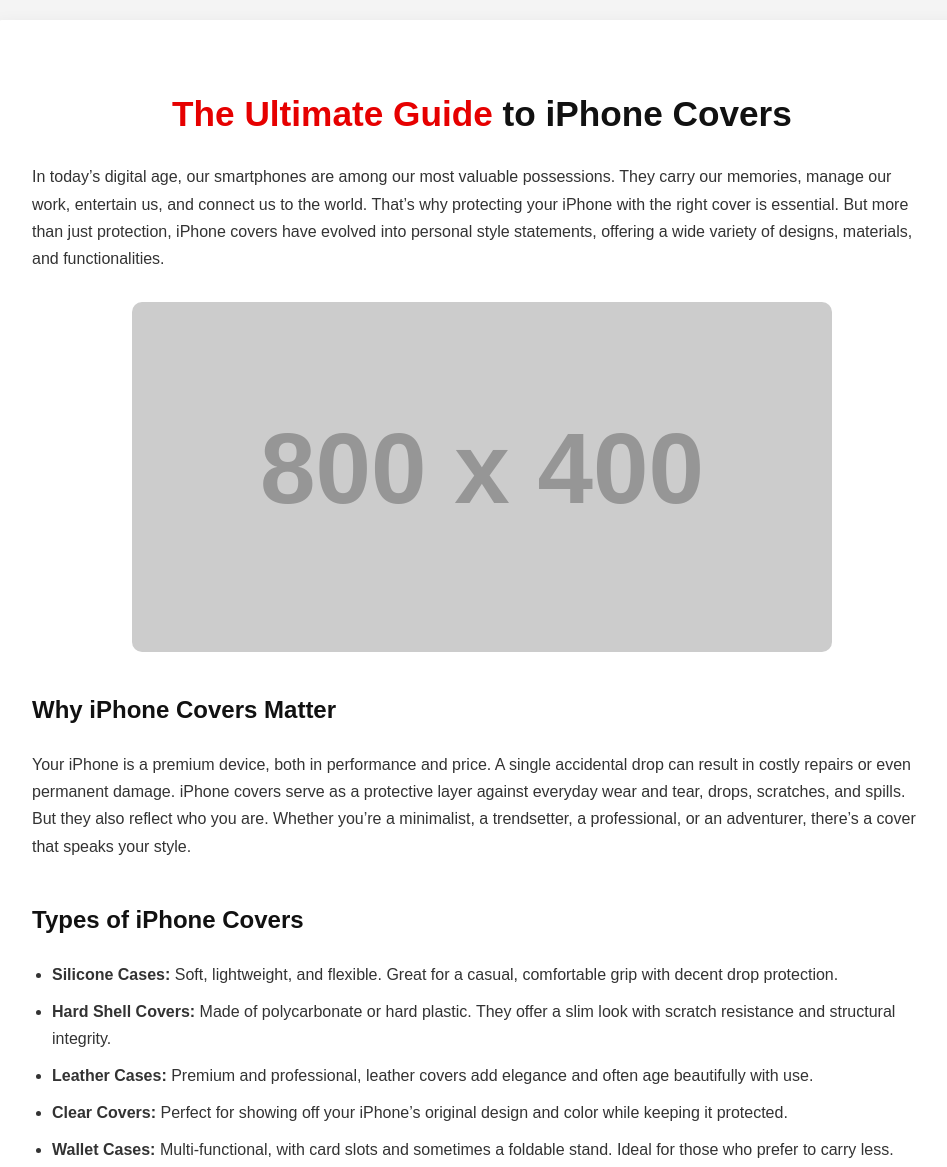
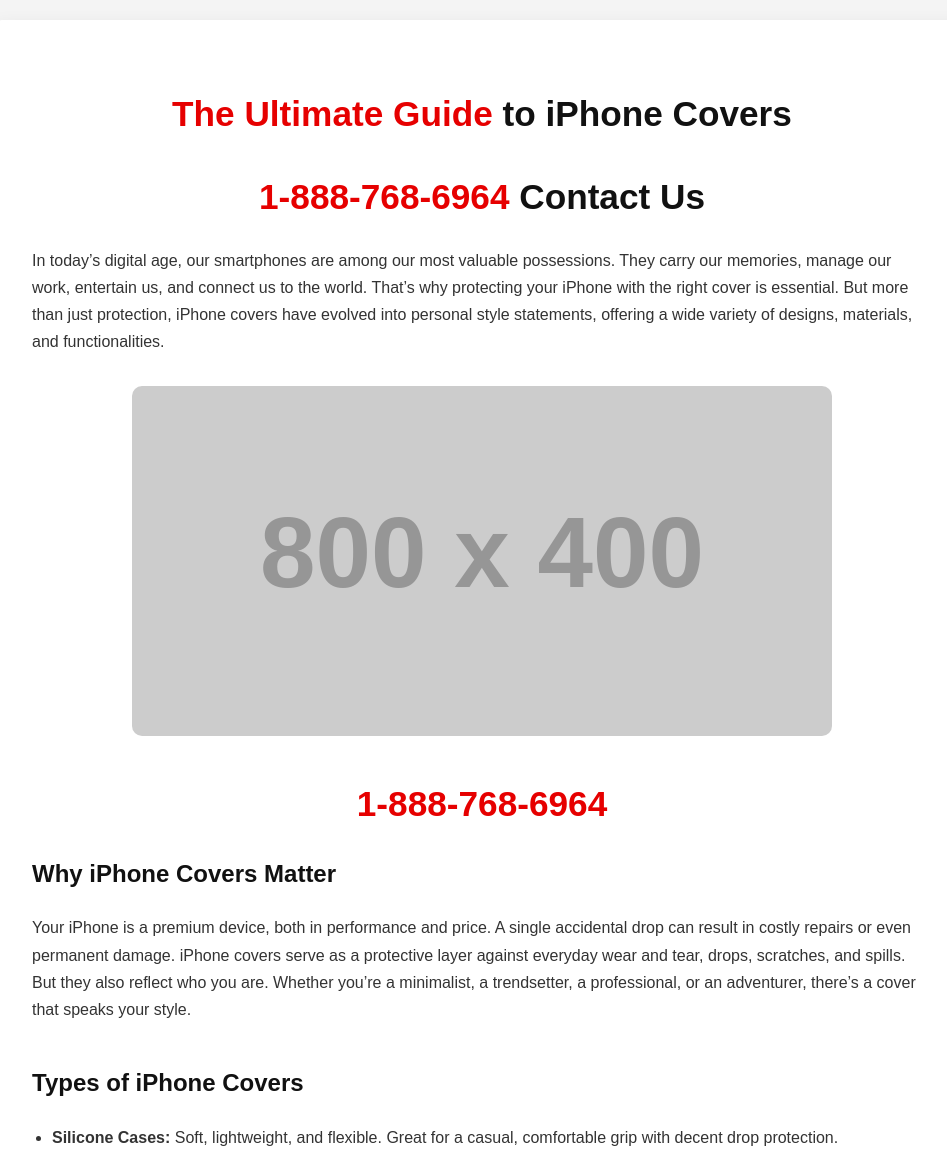
Before and after one commit to sanjsndas/iossa, a plain HTML site: page index.html in a window 1280 px wide. Shown: the top 1167 px of the page, without its empty margins (158-1105 px from the left). Drawn offline with Linux system fonts and the light colour scheme; placeholder pictures from the web are drawn by us.

Commit message:
Update index.html

```diff
--- a/index.html
+++ b/index.html
@@ -65,13 +65,13 @@
 
   <div class="container">
     <h1><span class="highlight">The Ultimate Guide</span> to iPhone Covers</h1>
-
+  <h1><span class="highlight">1-888-768-6964</span> Contact Us</h1>
     <p>In today’s digital age, our smartphones are among our most valuable possessions. They carry our memories, manage our work, entertain us, and connect us to the world. That’s why protecting your iPhone with the right cover is essential. But more than just protection, iPhone covers have evolved into personal style statements, offering a wide variety of designs, materials, and functionalities.</p>
 
     <div class="image">
       <img src="https://via.placeholder.com/800x400?text=iPhone+Covers+Collection" alt="iPhone Covers">
     </div>
-
+<h1><span class="highlight">1-888-768-6964</span></h1>
     <div class="section">
       <h2>Why iPhone Covers Matter</h2>
       <p>Your iPhone is a premium device, both in performance and price. A single accidental drop can result in costly repairs or even permanent damage. iPhone covers serve as a protective layer against everyday wear and tear, drops, scratches, and spills. But they also reflect who you are. Whether you’re a minimalist, a trendsetter, a professional, or an adventurer, there’s a cover that speaks your style.</p>
```
